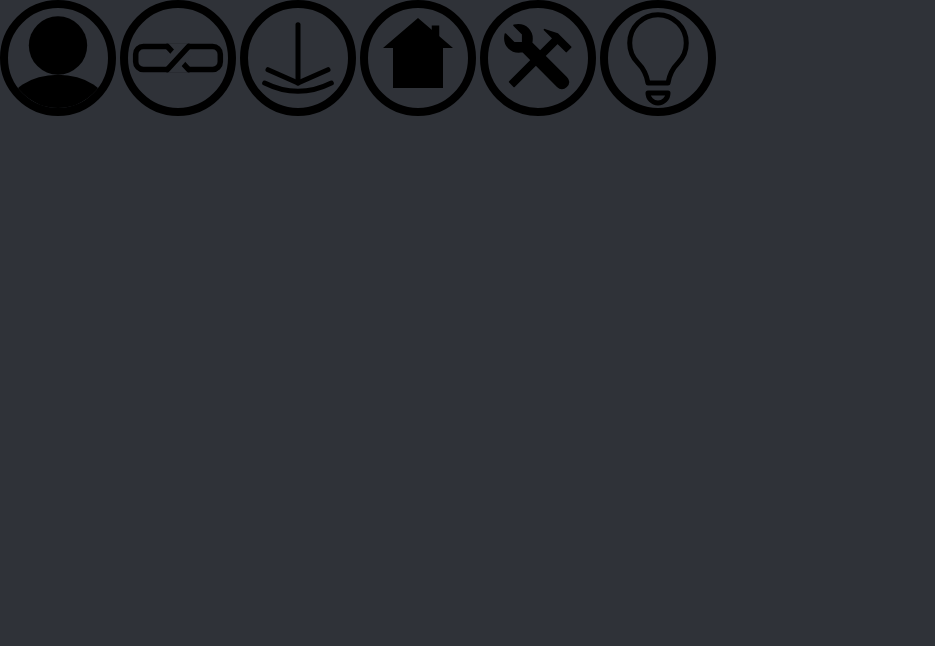
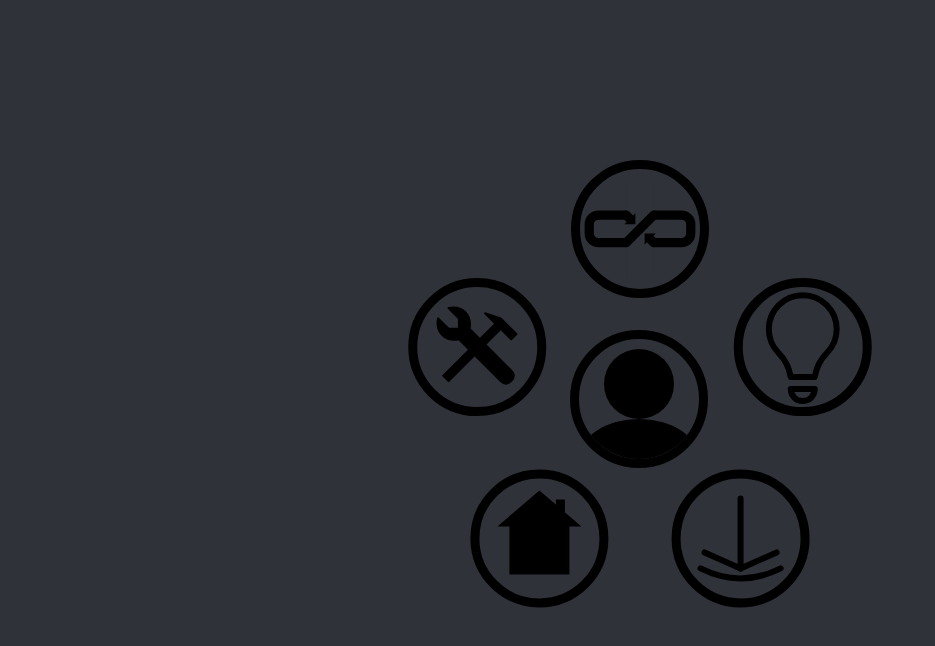
Before and after one commit to UROBBYU/UROBBYU.github.io, a plain HTML site: page index.html in a window 1280 px wide. Shown: the whole page, without its empty margins (0-935 px from the left). Drawn offline with Linux system fonts and the light colour scheme.

Commit message:
Samples 4

```diff
--- a/css/style.css
+++ b/css/style.css
@@ -3,11 +3,74 @@ body {
   background-color: #2f3238;
   margin: 0;
 }
+.button-container {
+  position: absolute;
+  width: 60vmin;
+  height: 60vmin;
+  left: 50%;
+  top: 50%;
+  margin-left: -30vmin;
+  margin-top: -30vmin;
+}
+ul {
+  width: 100%;
+  height: 100%;
+  padding-left: 0;
+  position: absolute;
+  transform-origin: 50% 50%;
+  list-style: none;
+  margin: 0 0 0 0;
+}
+li {
+  position: absolute;
+  width: 15vmin;
+  height: 15vmin;
+  left: 7.5vmin;
+  top: 7.5vmin;
+  transform-origin: 150% 150%;
+}
+li:first-child {
+  transform: rotate(45deg);
+}
+li:nth-child(2) {
+  transform: rotate(117deg);
+}
+li:nth-child(3) {
+  transform: rotate(189deg);
+}
+li:nth-child(4) {
+  transform: rotate(261deg);
+}
+li:nth-child(5) {
+  transform: rotate(333deg);
+}
+li:first-child svg {
+  transform: rotate(-45deg);
+}
+li:nth-child(2) svg {
+  transform: rotate(-117deg);
+}
+li:nth-child(3) svg {
+  transform: rotate(-189deg);
+}
+li:nth-child(4) svg {
+  transform: rotate(-261deg);
+}
+li:nth-child(5) svg {
+  transform: rotate(-333deg);
+}
+.center-button {
+  position: absolute;
+  left: calc(50% - 7.5vmin);
+  top: calc(50% - 7.5vmin);
+}
 .icon {
-  border-radius: 320px;
-  border: 8px solid black;
-  width: 100px;
-  height: 100px;
+  border-radius: 48vmin;
+  border: 1.2vmin solid black;
+  margin-left: -1.2vmin;
+  margin-top: -1.2vmin;
+  width: 15vmin;
+  height: 15vmin;
   fill: black;
   stroke: black;
   transition: fill 0.5s ease-out 0s, border-color 0.5s ease-out 0s, stroke 0.5s ease-out 0s;
@@ -18,6 +81,7 @@ body {
 }
 .links:hover {
   stroke: cyan;
+  fill: cyan;
   border-color: cyan;
 }
 .download:hover {
--- a/index.html
+++ b/index.html
@@ -7,12 +7,28 @@
     <script src="js/main.js"></script>
   </head>
   <body>
-    <svg class="icon profile"><use xlink:href="#profile"></use></svg>
-    <svg class="icon links"><use xlink:href="#links"></use></svg>
-    <svg class="icon download"><use xlink:href="#download"></use></svg>
-    <svg class="icon home"><use xlink:href="#home"></use></svg>
-    <svg class="icon wip"><use xlink:href="#wip"></use></svg>
-    <svg class="icon idea"><use xlink:href="#idea"></use></svg>
+    <div class="button-container">
+      <ul>
+        <li>
+          <svg class="icon links"><use xlink:href="#links"></use></svg>
+        </li>
+        <li>
+          <svg class="icon idea"><use xlink:href="#idea"></use></svg>
+        </li>
+        <li>
+          <svg class="icon download"><use xlink:href="#download"></use></svg>
+        </li>
+        <li>
+          <svg class="icon home"><use xlink:href="#home"></use></svg>
+        </li>
+        <li>
+          <svg class="icon wip"><use xlink:href="#wip"></use></svg>
+        </li>
+      </ul>
+      <div class="center-button">
+        <svg class="icon profile"><use xlink:href="#profile"></use></svg>
+      </div>
+    </div>
     <div style="display:none;">
       <svg>
         <symbol id="profile" viewBox="0 0 6 6">
@@ -20,11 +36,13 @@
           <circle cx="3" cy="2.25" r="1.75" stroke="transparent"/>
         </symbol>
         <symbol id="links" viewBox="0 0 13 11">
-          <rect x="1" y="4" rx="1" ry="1" width="11" height="3" fill="transparent" stroke-width="0.72"/>
-          <rect x="5.5" y="4" width="2" height="3" fill="#2f3238" stroke-width="0.78" stroke="#2f3238"/>
-          <line x1="5.11" x2="7.89" y1="4" y2="7" stroke-width="0.72" stroke-linecap="round"/>
-          <line x1="5.61" x2="7.29" y1="6.5" y2="4.5" stroke-width="2.16" stroke="#2f3238"/>
-          <line x1="5.11" x2="7.89" y1="7" y2="4" stroke-width="0.72" stroke-linecap="round"/>
+          <rect x="1" y="4" rx="1" ry="1" width="11" height="3" fill="transparent" stroke-width="1"/>
+          <rect x="5" y="0" width="3" height="11" fill="#2f3238" stroke-width="0"/>
+          <line x1="5" x2="8" y1="4" y2="7" stroke-width="1" stroke-linecap="round"/>
+          <line x1="6" x2="7" y1="6" y2="5" stroke-width="3" stroke="#2f3238"/>
+          <line x1="5" x2="8" y1="7" y2="4" stroke-width="1" stroke-linecap="round"/>
+          <polygon points="7 6 7 7.2 8.2 6" stroke-width="0"/>
+          <polygon points="6 5 6 3.8 4.8 5" stroke-width="0"/>
         </symbol>
         <symbol id="download" viewBox="0 0 6 4">
           <path d="M 1 3.5 Q 3 4.5 5 3.5" fill="transparent" stroke-linecap="round" stroke-width="0.3"/>
```
